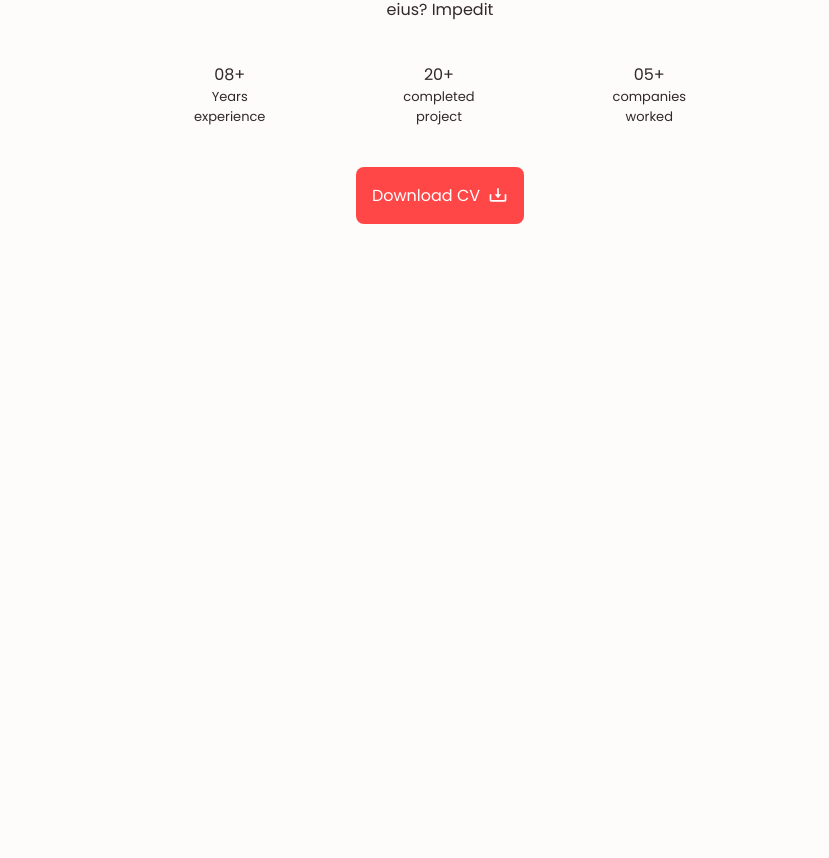
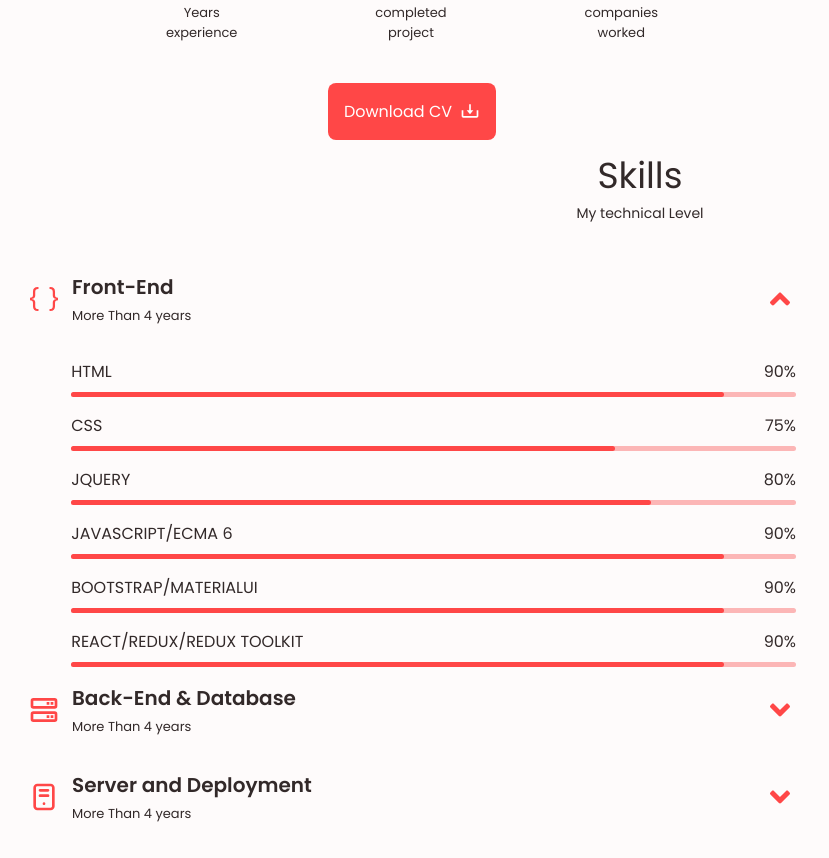
Before and after one commit to babakDoraniArab/Fully-Responsive-Portfolio-with-React, a React (Create React App) app: page / in a window 1280 px wide. Shown: the part 930-1788 px from the top of the page, without its empty margins (0-829 px from the left). Before the commit the page ends 1234 px from the top, so only its background shows below. Built offline with nearby package versions, Linux system fonts and the light colour scheme.

Commit message:
skills section done.with Accordion and progress bar

```diff
--- a/public/index.html
+++ b/public/index.html
@@ -14,7 +14,7 @@
       manifest.json provides metadata used when your web app is installed on a
       user's mobile device or desktop. See https://developers.google.com/web/fundamentals/web-app-manifest/
     -->
-    <link rel="manifest" href="%PUBLIC_URL%/manifest.json" />
+
     <!--
       Notice the use of %PUBLIC_URL% in the tags above.
       It will be replaced with the URL of the `public` folder during the build.
--- a/src/App.js
+++ b/src/App.js
@@ -2,6 +2,7 @@ import React from "react";
 import About from "./components/About/About";
 import Header from "./components/Header/Header";
 import Home from "./components/HomeSection/Home";
+import Skills from "./components/Skills/SkillsList";
 import "./_base.scss";
 
 function App() {
@@ -11,6 +12,7 @@ function App() {
       <div className="main">
         <Home />
         <About />
+        <Skills />
       </div>
     </div>
   );
--- a/src/_base.scss
+++ b/src/_base.scss
@@ -33,6 +33,7 @@
   --smaller-font-size: 0.75rem;
 
   /*========== Font weight ==========*/
+  --font-weight-small: 200;
   --font-medium: 500;
   --font-semi-bold: 600;
 
@@ -104,7 +105,7 @@ img {
 
 /* ==================================== Reusable CSS classes ======================================= */
 .section {
-  padding: 2rem;
+  padding: 0.25rem;
 }
 .section__title {
   font-size: var(--h1-font-size);
--- a/src/components/About/About.jsx
+++ b/src/components/About/About.jsx
@@ -8,7 +8,7 @@ const About = () => {
       <span className="section__subtitle">My introduction</span>
       <div className="about__container container grid">
         <img src="/images/about.jpg" alt="" className="about__img" />
-        <div class="about__data">
+        <div className="about__data">
           <p className="about__description">
             Lorem ipsum dolor sit amet consectetur, adipisicing elit. Corporis
             est rem debitis corrupti deleniti illum consequatur dolorem quod
--- a/src/components/HomeSection/Home.jsx
+++ b/src/components/HomeSection/Home.jsx
@@ -14,6 +14,7 @@ const Home = () => {
           <div className="home__container__content__social">
             <a
               target="_blank"
+              rel="noreferrer"
               href="https://github.com/babakDoraniArab"
               className="home__container__content__social__icon"
             >
@@ -21,6 +22,7 @@ const Home = () => {
             </a>
             <a
               target="_blank"
+              rel="noreferrer"
               href="https://www.linkedin.com/in/babak-doraniarab-018a9a53/"
               className="home__container__content__social__icon"
             >
@@ -28,6 +30,7 @@ const Home = () => {
             </a>
             <a
               target="_blank"
+              rel="noreferrer"
               href="https://t.me/babakDoraniBarnameNevisi"
               className="home__container__content__social__icon"
             >
--- a/src/components/HomeSection/_home.scss
+++ b/src/components/HomeSection/_home.scss
@@ -44,6 +44,8 @@
     }
     &__scroll {
       display: none;
+      // justify-content: center;
+      // margin-top: 16px;
       &_button {
         transition: var(--transition-speed);
         &_mouse {
--- /dev/null
+++ b/src/components/Skills/Skill.jsx
@@ -0,0 +1,27 @@
+import React from "react";
+
+const Skill = ({ name, percent }) => {
+  return (
+    <>
+      <div className="skills__content__list grid">
+        <div className="skills__content__list__data">
+          <div className="skills__content__list__data__title">
+            <h3 className="skills__content__list__data__title__name">{name}</h3>
+            <span className="skills__content__list__data__title__number">
+              {percent}%
+            </span>
+          </div>
+
+          <div className="skills__content__list__data__bar">
+            <span
+              className={`skills__content__list__data__bar__percentage skills__${name}`}
+              style={{ width: `${percent}% ` }}
+            ></span>
+          </div>
+        </div>
+      </div>
+    </>
+  );
+};
+
+export default Skill;
--- /dev/null
+++ b/src/components/Skills/SkillComponent.jsx
@@ -0,0 +1,41 @@
+import React from "react";
+import { FaAngleDown } from "react-icons/fa";
+import Skill from "./Skill";
+const SkillComponent = ({
+  skillName,
+  time,
+  skills,
+  Icon,
+  isActive,
+  openHandler,
+  AccordionName,
+}) => {
+  return (
+    <>
+      <div
+        className={`skills__content ${
+          isActive ? "skills__open" : "skills__close"
+        }`}
+      >
+        <div
+          className="skills__content__header"
+          onClick={() => openHandler(isActive, AccordionName)}
+        >
+          {Icon}
+          <div>
+            <h1 className="skills__content__header__title">{skillName}</h1>
+            <span className="skills__content__header__subtitle">
+              More Than {time} years
+            </span>
+          </div>
+          <FaAngleDown className="skills__content__header__arrow" />
+        </div>
+        {skills.map((skill) => (
+          <Skill key={skill.name} name={skill.name} percent={skill.percent} />
+        ))}
+      </div>
+    </>
+  );
+};
+
+export default SkillComponent;
--- /dev/null
+++ b/src/components/Skills/SkillsList.jsx
@@ -0,0 +1,159 @@
+import React, { useState } from "react";
+import "./_skills.scss";
+import { BsBraces } from "react-icons/bs";
+import { BiServer } from "react-icons/bi";
+import { CgServer } from "react-icons/cg";
+
+import SkillComponent from "./SkillComponent";
+
+const Skills = () => {
+  const [accordion1, setAccordion1] = useState(true);
+  const [accordion2, setAccordion2] = useState(false);
+  const [accordion3, setAccordion3] = useState(false);
+  const openHandler = (value, name) => {
+    if (name === "accordion1") {
+      setAccordion1(!value);
+    } else if (name === "accordion2") {
+      setAccordion2(!value);
+    } else if (name === "accordion3") {
+      setAccordion3(!value);
+    }
+    // switch (name) {
+    //   case "accordion1":
+    //     console.log("here");
+    //     console.log("barakse status ", !value);
+    //     {
+    //       setAccordion1(!value);
+    //     }
+    //     console.log("accordion ", accordion1);
+    //   case "accordion2":
+    //     setAccordion2(!value);
+
+    //   case "accordion3":
+    //     setAccordion3(!value);
+
+    //   default: {
+    //     setAccordion1(false);
+    //     setAccordion2(false);
+    //     setAccordion3(false);
+    //   }
+    // }
+  };
+  const frontSkills = [
+    {
+      name: "html",
+      percent: "90",
+    },
+    {
+      name: "css",
+      percent: "75",
+    },
+
+    {
+      name: "jQuery",
+      percent: "80",
+    },
+    {
+      name: "Javascript/ECMA 6",
+      percent: "90",
+    },
+    {
+      name: "Bootstrap/MaterialUI",
+      percent: "90",
+    },
+
+    {
+      name: "React/Redux/Redux toolkit",
+      percent: "90",
+    },
+  ];
+  const backEndSkills = [
+    {
+      name: "Ajax",
+      percent: "90",
+    },
+    {
+      name: "Laravel",
+      percent: "80",
+    },
+    {
+      name: "Nodejs",
+      percent: "60",
+    },
+
+    {
+      name: "MySql",
+      percent: "80",
+    },
+
+    {
+      name: "MongoDB",
+      percent: "80",
+    },
+  ];
+  const serverAndDeployment = [
+    {
+      name: "Firebase",
+      percent: "90",
+    },
+    {
+      name: "Linux",
+      percent: "50",
+    },
+    {
+      name: "DirectAdmin/Cpanel",
+      percent: "90",
+    },
+    {
+      name: "Docker",
+      percent: "75",
+    },
+    {
+      name: "Git/Gitlab",
+      percent: "85",
+    },
+  ];
+  return (
+    <section className="skills section" id="skills">
+      <div className="section__title">Skills</div>
+      <div className="section__subtitle">My technical Level</div>
+      <div className="skills__container container grid">
+        <div>
+          {/* ===================== Skill 1 ======================== */}
+          <SkillComponent
+            skillName="Front-End "
+            time="4"
+            skills={frontSkills}
+            openHandler={openHandler}
+            isActive={accordion1}
+            AccordionName="accordion1"
+            Icon={<BsBraces className="skills__content__header__icon" />}
+          />
+
+          {/* ===================== Skill 2 ======================== */}
+          <SkillComponent
+            skillName="Back-End & Database "
+            time="4"
+            skills={backEndSkills}
+            isActive={accordion2}
+            openHandler={openHandler}
+            AccordionName="accordion2"
+            Icon={<BiServer className="skills__content__header__icon" />}
+          />
+          {/* ===================== Skill 2 ======================== */}
+          <SkillComponent
+            skillName="Server and Deployment"
+            time="4"
+            skills={serverAndDeployment}
+            isActive={accordion3}
+            openHandler={openHandler}
+            AccordionName="accordion3"
+            Icon={<CgServer className="skills__content__header__icon" />}
+          />
+        </div>
+      </div>
+    </section>
+  );
+};
+
+export default Skills;
--- /dev/null
+++ b/src/components/Skills/_skills.scss
@@ -0,0 +1,77 @@
+@import "../../_base.scss";
+.skills__content__list__data__title__name {
+  text-transform: uppercase;
+}
+.skills__container {
+  row-gap: 0;
+}
+.skills__content {
+  &__header {
+    display: flex;
+    align-items: center;
+    margin-bottom: var(--mb-2);
+    cursor: pointer;
+    &__icon,
+    &__arrow {
+      font-size: 2rem;
+      color: var(--first-color);
+    }
+    &__icon {
+      margin-right: var(--mb-0-75);
+    }
+    &__arrow {
+      margin-left: auto;
+      transition: var(--transition-speed);
+    }
+    &__title {
+      font-size: var(--h3-font-size);
+    }
+    &__subtitle {
+      font-size: var(--smaller-font-size);
+    }
+  }
+}
+
+.skills__content__list {
+  &__data {
+    &__title {
+      display: flex;
+      justify-content: space-between;
+      margin-bottom: var(--mb-0-5);
+      &__name {
+        font-size: var(--normal-font-size);
+        font-weight: var(--font-medium);
+      }
+    }
+    &__bar,
+    &__bar__percentage {
+      height: 5px;
+      border-radius: 0.25rem;
+    }
+    &__bar {
+      background-color: var(--first-color-lighter);
+
+      &__percentage {
+        display: block;
+        background-color: var(--first-color);
+      }
+    }
+  }
+}
+
+.skills__content__list {
+  row-gap: 1.5rem;
+  padding-left: 2.7rem;
+  transition: all 700ms ease;
+}
+.skills__close .skills__content__list {
+  height: 0;
+  overflow: hidden;
+}
+.skills__open .skills__content__list {
+  height: max-content;
+  margin-bottom: var(--mb-1);
+}
+.skills__open .skills__content__header__arrow {
+  transform: rotate(-180deg);
+}
```
Also changed, not shown: src/components/Header/Header.jsx (+10 -13 lines), public/manifest.json (deleted).
